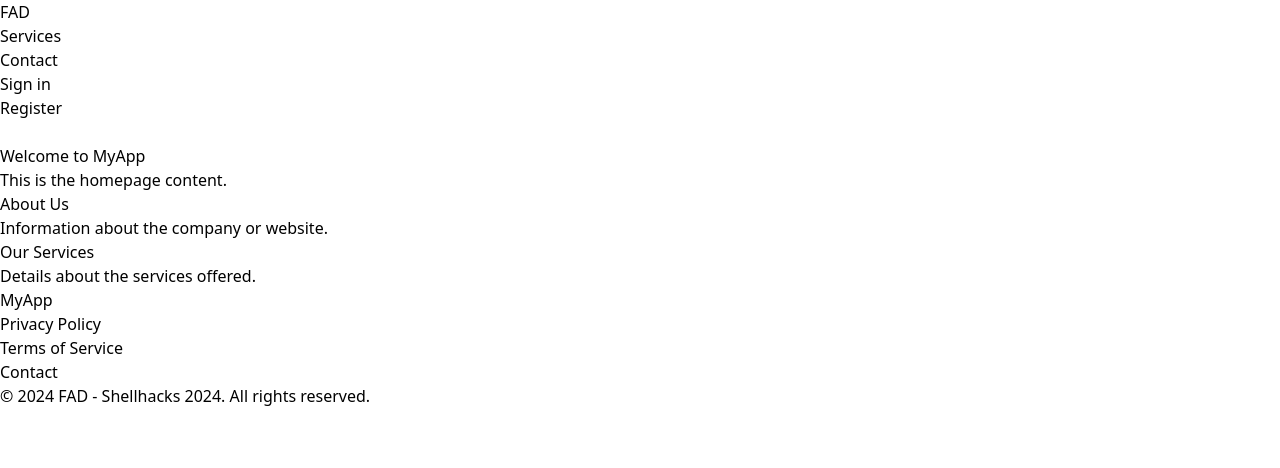
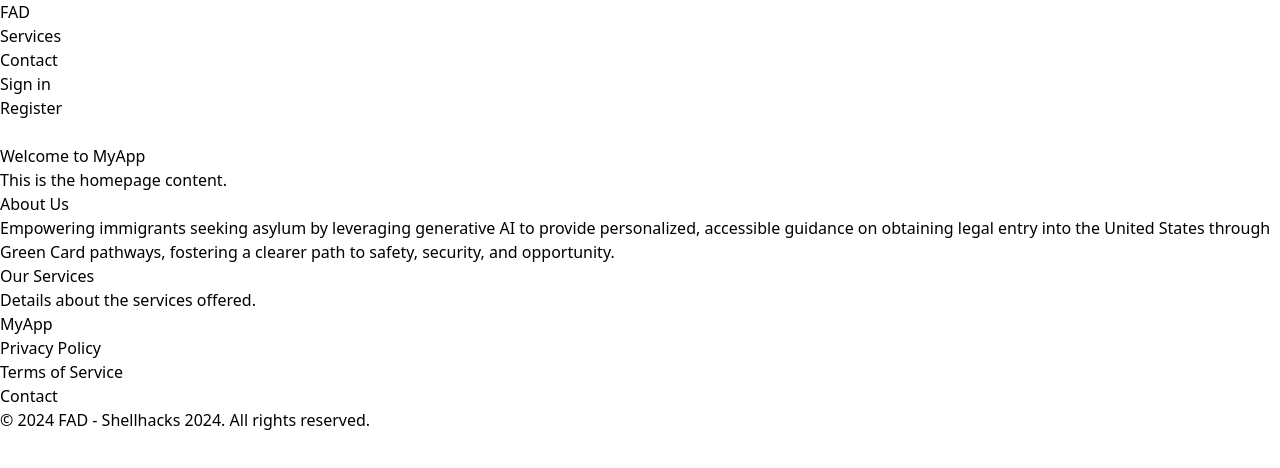
Before and after one commit to franklinnevesfilho/fad-frontend, a React (Vite) app: page / in a window 1280 px wide. Shown: the top 468 px of the page. Built offline with nearby package versions, Linux system fonts and the light colour scheme.

Commit message:
updated info

```diff
--- a/src/screens/HomeScreen.tsx
+++ b/src/screens/HomeScreen.tsx
@@ -7,8 +7,16 @@ export function HomeScreen(){
             </section>
 
             <section id="about" className="my-8">
-                <h2 className="text-3xl font-semibold mb-4">About Us</h2>
-                <p>Information about the company or website.</p>
+                <div className="max-w-7xl mx-auto">
+                    <h2 className="text-3xl font-semibold mb-4 ">About Us</h2>
+                    <p>Empowering immigrants seeking asylum by leveraging
+                        generative AI to provide personalized, accessible
+                        guidance on obtaining legal entry into the United States
+                        through Green Card pathways, fostering a clearer path to safety,
+                        security, and opportunity.
+                    </p>
+                </div>
+
             </section>
 
             <section id="services" className="my-8">
```
